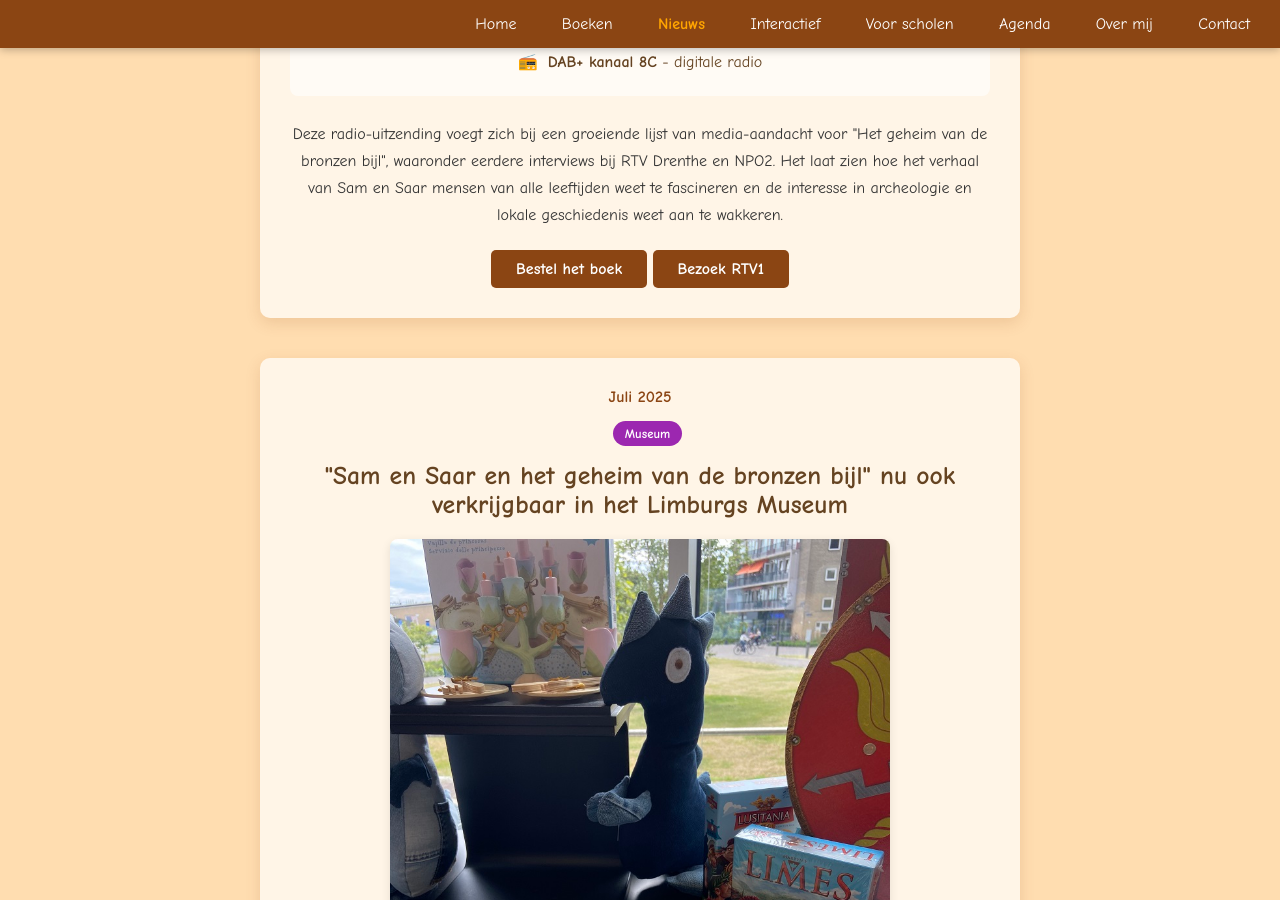
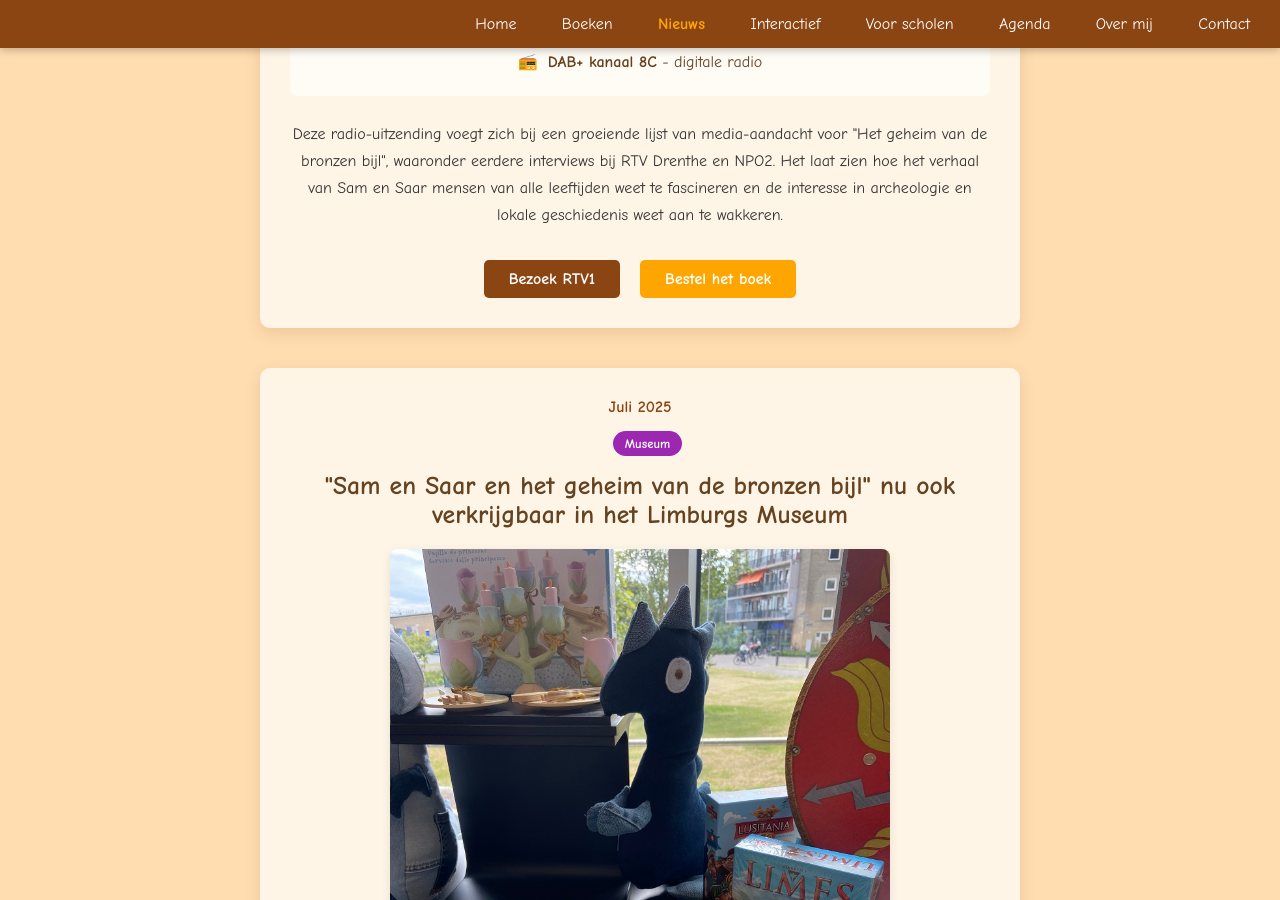
Before and after one commit to otorenbosch/samensaar.nl, a Jekyll site: the page built from nieuws.html, in a window 1280 px wide and 900 px high, scrolled down 1782 px. Built offline with Jekyll 4.4.1, drawn with Linux system fonts in a browser that asks for light colours; comment, search, counter and statistics services are not loaded.

Commit message:
Knoppen interview RTV1

```diff
--- a/nieuws.html
+++ b/nieuws.html
@@ -85,8 +85,10 @@ title: Nieuws
                 van alle leeftijden weet te fascineren en de interesse in archeologie en lokale geschiedenis weet aan te wakkeren.
             </p>
 
-            <a href="{{ '/bestel/?boek=bronzen-bijl' | relative_url }}" class="nieuws-button">Bestel het boek</a>
-            <a href="https://www.rtveen.nl/" target="_blank" class="nieuws-button">Bezoek RTV1</a>
+            <div class="cta-container" style="margin-top: 30px; display: flex; justify-content: center; gap: 20px; flex-wrap: wrap;">
+                <a href="https://www.rtv1.nl/" target="_blank" class="nieuws-button" style="display: inline-block;">Bezoek RTV1</a>
+                <a href="{{ '/bestel/?boek=bronzen-bijl' | relative_url }}" class="nieuws-button" style="display: inline-block; background-color: #FFA500;">Bestel het boek</a>
+            </div>
         </div>
 
         <div class="nieuws-card">
```
